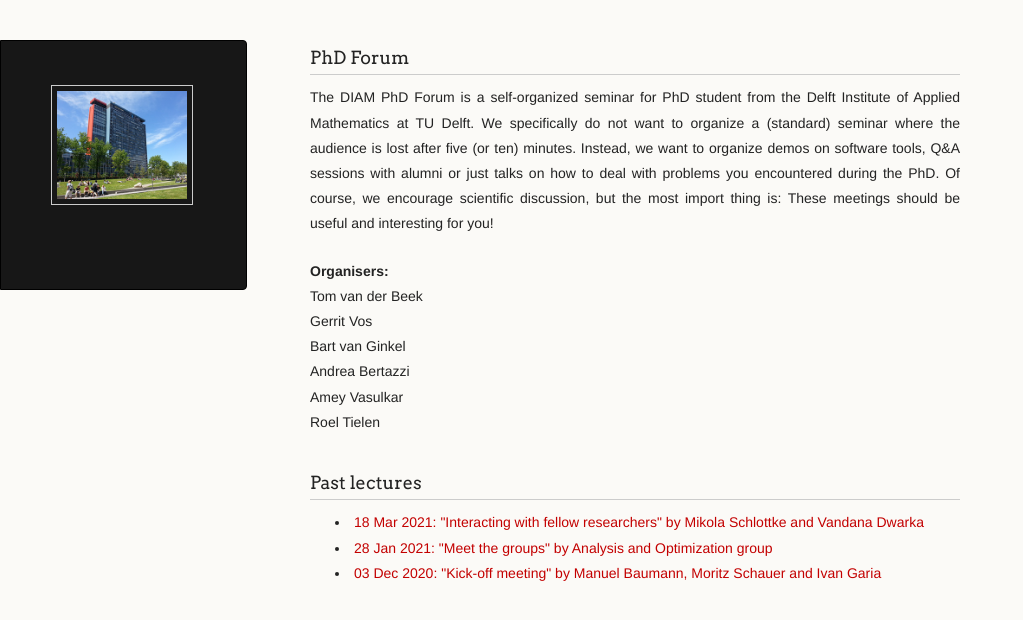
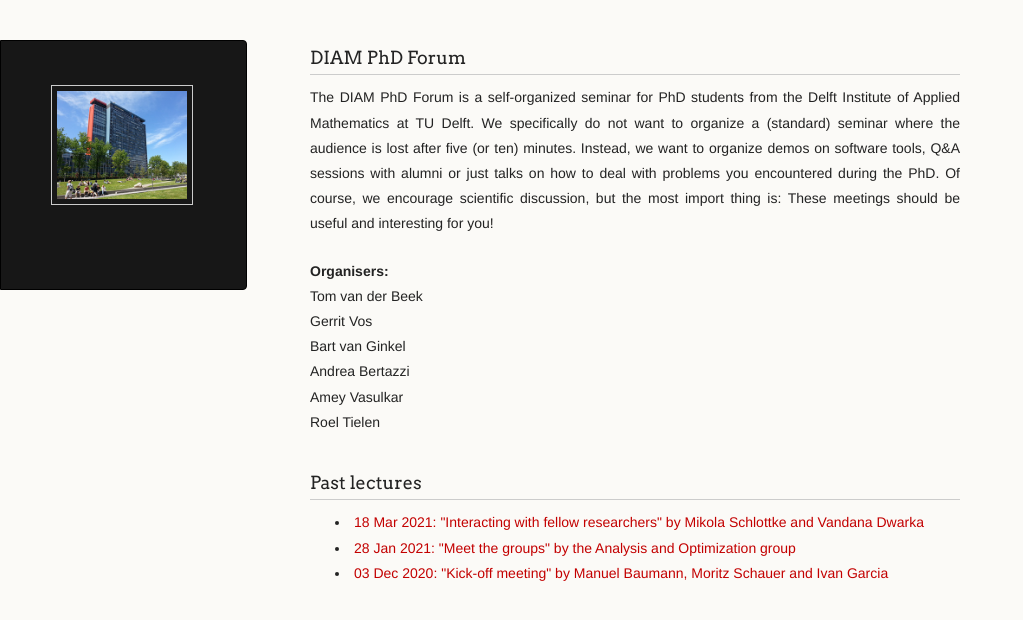
Before and after one commit to phdforum/phdforum.github.io, a Jekyll site: the page built from index.html, in a window 1280 px wide. Shown: the top 620 px of the page, without its empty margins (0-1023 px from the left). Built offline with Jekyll 4.4.1, drawn with Linux system fonts in a browser that asks for light colours.

Commit message:
Fixed some typos

```diff
--- a/_posts/2020-12-03-kickoff.md
+++ b/_posts/2020-12-03-kickoff.md
@@ -2,7 +2,7 @@
 layout: lecture
 title: Kick-off meeting
 category: lecture
-lecturers: Manuel Baumann, Moritz Schauer and Ivan Garia
+lecturers: Manuel Baumann, Moritz Schauer and Ivan Garcia
 location: Zoom
 date: 2020-12-03 16:00:00 CET
 ---
--- a/_posts/2021-01-28-meetgroup.md
+++ b/_posts/2021-01-28-meetgroup.md
@@ -2,7 +2,7 @@
 layout: lecture
 title: Meet the groups
 category: lecture
-lecturers: Analysis and Optimization group
+lecturers: the Analysis and Optimization group
 location: Zoom
 date: 2021-01-28 16:00:00 CET
 ---
--- a/index.html
+++ b/index.html
@@ -3,8 +3,8 @@ layout: default
 title: DIAM PhD Forum
 ---
 
-<h3>PhD Forum </h3>
-<p> The DIAM PhD Forum is a self-organized seminar for PhD student from the Delft Institute of Applied Mathematics at TU Delft. We specifically do not want to organize a (standard) seminar where the audience is lost after five (or ten) minutes. Instead, we want to organize demos on software tools, Q&A sessions with alumni or just talks on how to deal with problems you encountered during the PhD. Of course, we encourage scientific discussion, but the most import thing is: These meetings should be useful and interesting for you!  </p>
+<h3>DIAM PhD Forum </h3>
+<p> The DIAM PhD Forum is a self-organized seminar for PhD students from the Delft Institute of Applied Mathematics at TU Delft. We specifically do not want to organize a (standard) seminar where the audience is lost after five (or ten) minutes. Instead, we want to organize demos on software tools, Q&A sessions with alumni or just talks on how to deal with problems you encountered during the PhD. Of course, we encourage scientific discussion, but the most import thing is: These meetings should be useful and interesting for you!  </p>
 
 <strong>Organisers:</strong>
 <br> Tom van der Beek
```
